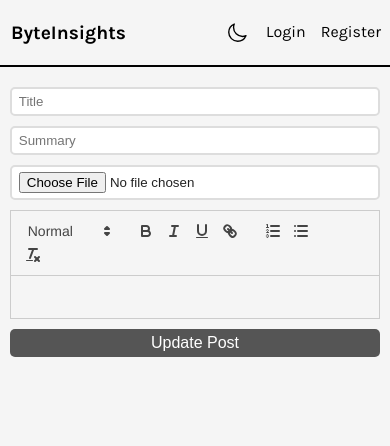
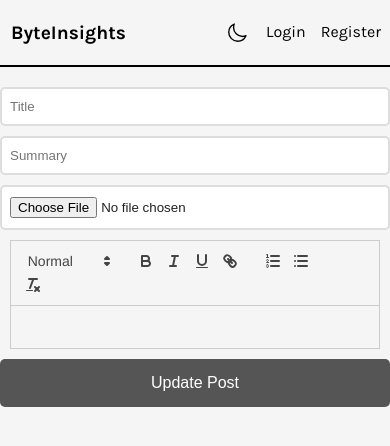
Before and after one commit to MathesMaddy/ByteInsights-Full-Stack-Blog-Application, a React (Vite) app in the folder frontend/: page /edit/1 in a window 390 px wide. Shown: the top 446 px of the page. Built offline with nearby package versions, Linux system fonts and the light colour scheme; no server answers.

Commit message:
Update App.css

```diff
--- a/frontend/src/App.css
+++ b/frontend/src/App.css
@@ -193,6 +193,9 @@ div.post-page{
   max-width: 1000px;
   margin: 85px auto 0px auto;
 }
+div.post-page .content p{
+  text-align: justify;
+}
 div.post-page div.image{
   max-height: 450px;
   display: flex;
@@ -324,9 +327,8 @@ a.edit-btn svg{
   }
   form.login input, form.register input, .create-post input{
     display: block;
-    width:95%;
-    margin:10px auto;
-    padding: 5px 7px;
+    width:100%;
+    margin: 10px auto;
     background-color:#fff;
     border-radius: 5px;
     box-sizing: border-box;
@@ -337,13 +339,13 @@ a.edit-btn svg{
     font-size: 1rem;
   }
   form.login button, form.register button, .create-post .create-post-btn{
-    width:95%; display: block;
+    width:100%;
+    display: block;
     margin: 0px auto;
     background-color: #555;
     border: 0;
     color:#fff;
     border-radius: 5px;
-    padding: 5px 0px;
   }
   form.login .email-password, form.register .email-password{
     font-size: 1rem;
```
